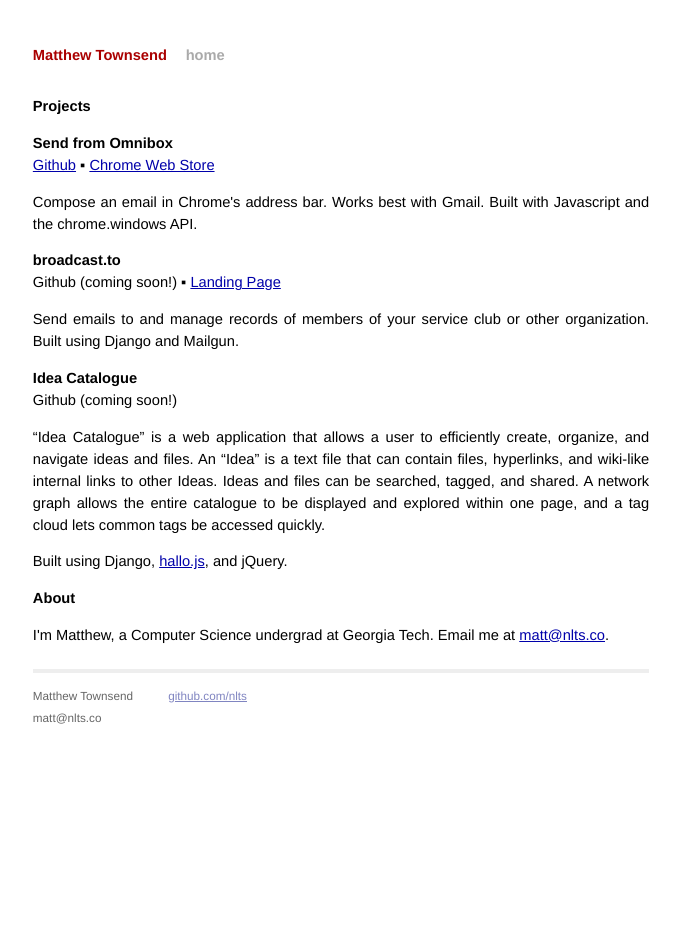
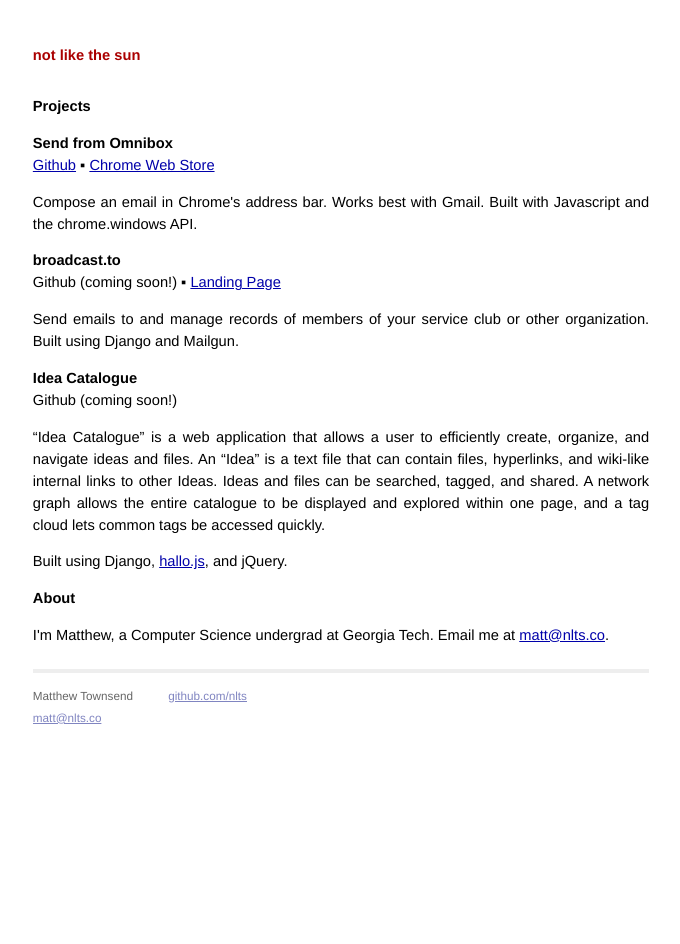
Before and after one commit to radioblazer/nlts.github.com, a Jekyll site: the page built from index.html, in a window 1280 px wide. Shown: the whole page, without its empty margins (299-979 px from the left). Built offline with Jekyll 4.4.1, drawn with Linux system fonts in a browser that asks for light colours; Markdown is read by kramdown in place of the engine named in the settings.

Commit message:
Edit title and rearrange projects in index.html and default.html

```diff
--- a/_layouts/default.html
+++ b/_layouts/default.html
@@ -20,8 +20,8 @@
 
 <div class="site">
   <div class="title">
-    <a href="/">Matthew Townsend</a>
-    <a class="extra" href="/">home</a>
+    <a href="/">not like the sun</a>
+    <!-- <a class="extra" href="/">home</a> -->
   </div>
 
   {{ content }}
@@ -29,8 +29,8 @@
   <div class="footer">
     <div class="contact">
       <p>
-        Matthew Townsend<br />
-        matt@nlts.co
+        Matthew Townsend<br>
+        <a href="mailto:matt@nlts.co">matt@nlts.co</a>
       </p>
     </div>
     <div class="contact">
```
